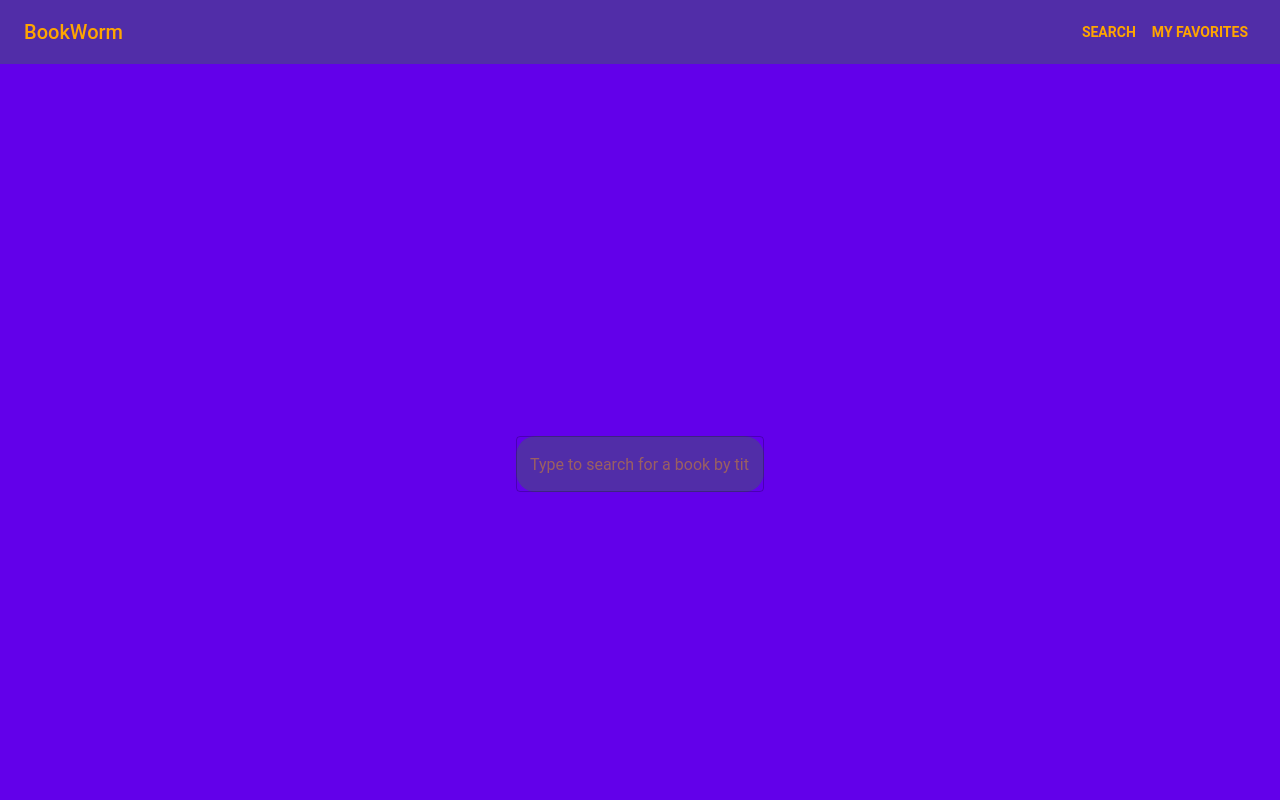
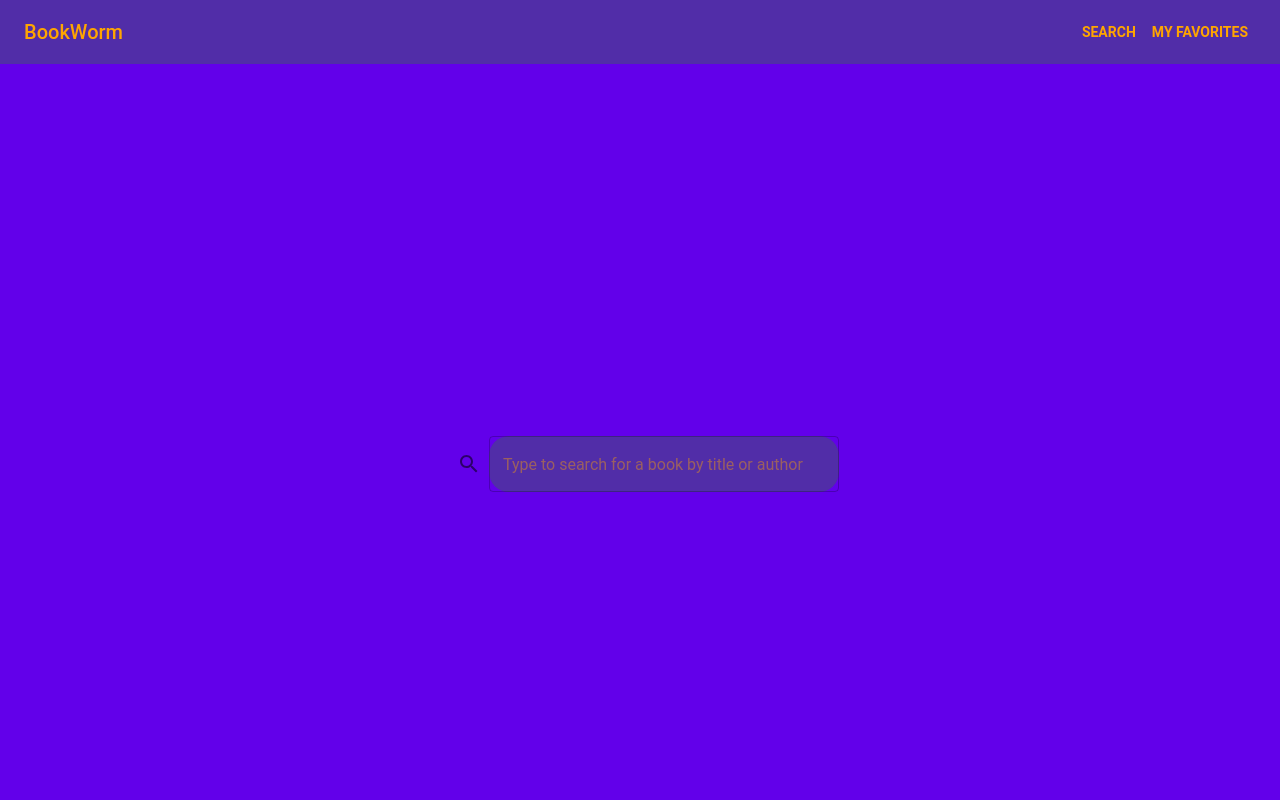
Before and after one commit to mihirsinghh/Project-2, a React (Create React App) app in the folder frontend/: page /search in a window 1280 px wide. Shown: the top 800 px of the page. Built offline with nearby package versions, Linux system fonts and the light colour scheme.

Commit message:
added routes

```diff
--- a/frontend/src/App.js
+++ b/frontend/src/App.js
@@ -11,6 +11,10 @@ function App() {
       <Navbar></Navbar>
       <Home></Home>
 
+      <Routes>
+        <Route path = "/search" element = {<Home/>}/>
+      </Routes>
+
     </div>
   );
 }
--- a/frontend/src/components/Navbar/Navbar.js
+++ b/frontend/src/components/Navbar/Navbar.js
@@ -10,8 +10,12 @@ const Navbar = () => {
         <Typography variant = "h6" sx={{ flexGrow: 1 }} color = "textPrimary">
           BookWorm
         </Typography>
-        <Button>Search</Button>
-        <Button>My Favorites</Button>
+        <Link to = '/search'>
+            <Button>Search</Button>
+        </Link>
+        <Link to = '/my-favorites'>
+            <Button>My Favorites</Button>
+        </Link>
       </Toolbar>
     </AppBar>
 )};
--- a/frontend/src/pages/Home.js
+++ b/frontend/src/pages/Home.js
@@ -1,6 +1,7 @@
 import React from "react";
-import {Box, TextField, Typography, Button} from '@mui/material';
+import {Box, TextField, IconButton} from '@mui/material';
 import {useTheme} from '@mui/material/styles';
+import SearchIcon from '@mui/icons-material/Search';
 
 const Home = () => {
 
@@ -18,17 +19,34 @@ const Home = () => {
             color: theme.palette.text.primary,
         }}
     >
+        <Box
+            sx = {{
+                display: 'flex',
+                direction: 'row',
+                alignItems: 'center',
+            }}
+        >
+            <IconButton
+                sx={{ marginLeft: 1 }}
+                aria-label="search"
+            >
+            <SearchIcon />
+            </IconButton>
+
             <TextField
                 placeholder="Type to search for a book by title or author"
                 sx={{
                 backgroundColor: theme.palette.primary.main,
                 borderRadius: 5,
+                width: 350,
                 }}
             >
             </TextField>
 
         </Box>
 
+    </Box>
+
 )};
 
 export default Home;
```
Lines whose indentation alone changed are shown as unchanged.
